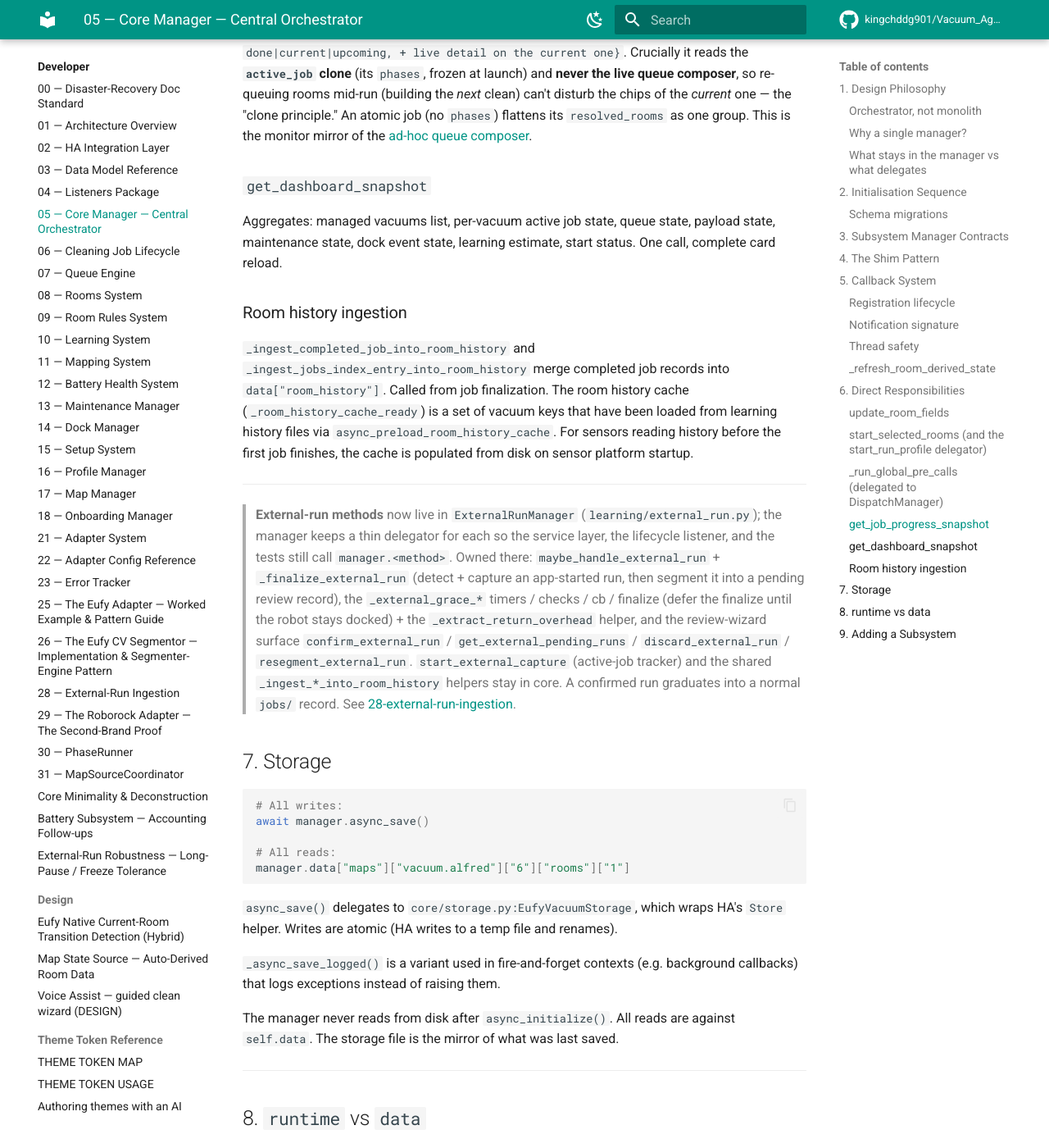
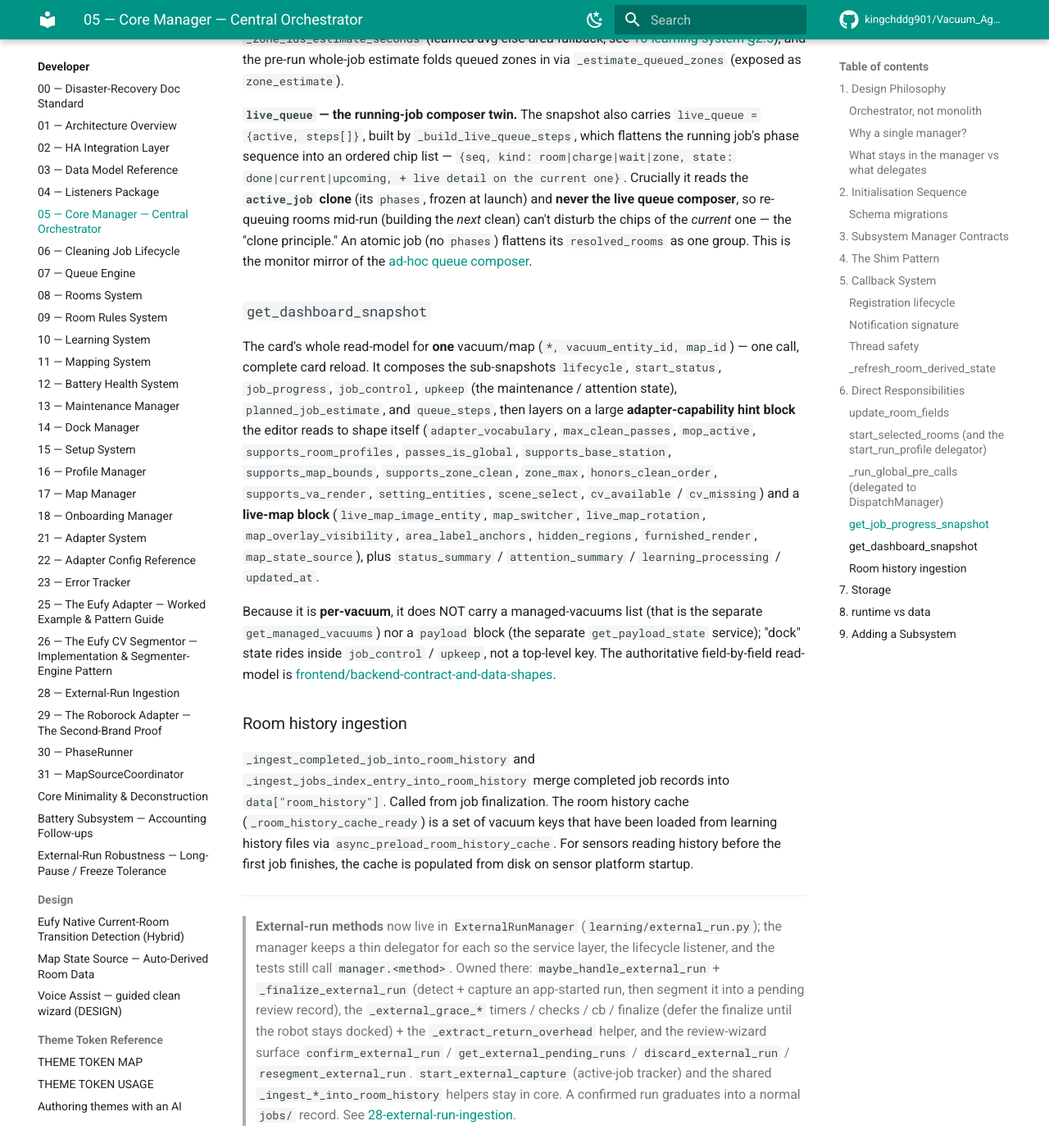
Before and after one commit to kingchddg901/Vacuum_Agent, an MkDocs documentation site: the page built from docs/dev/05-core-manager.md, in a window 1280 px wide and 1400 px high, scrolled down 9184 px. Shown: the whole window at 82% size. Built offline with MkDocs 1.6.1 and Material for MkDocs 9.7.7, drawn with Linux system fonts in a browser that asks for light colours; comment, search, counter and statistics services are not loaded; some of the changed text lies outside the part shown.

Commit message:
docs(dev): DR-grade 05-core-manager — fix dashboard-snapshot shape + provenance rot
Audited 05-core-manager.md (surfaced unaudited during the docs/dev reorg)
against core/manager.py. The owns-vs-delegates map — the #1 risk for an
orchestrator doc — verified fully current: all six extraction delegators
(dispatch/phase_runner/run_plan/external_run/map_source/live_room_refresh)
correctly labeled, every "owned" method genuinely owned, §2 construction order
and §3 constructor table byte-exact. Drift was one manager-owned return shape
plus provenance rot.

Fixes (docs-only, no code bugs — code correct, doc was stale):
- HIGH: §6 get_dashboard_snapshot "aggregates" list was confidently wrong —
  claimed a managed-vacuums list + payload state + a top-level dock key. It is
  a per-vacuum ~36-key read-model; managed-vacuums/payload are the SEPARATE
  get_managed_vacuums / get_payload_state methods. Rewrote to the real shape.
- MED: update_room_fields "and persists" — it is sync + in-memory with no
  async_save (the save is the service layer's), contradicting the doc's own §3.
- MED: 3 stale color-sentinel line-refs (1233->1261, 55->53, 1291-1295->1319-1323).
- MED: cross-ref both snapshot shapes to frontend/backend-contract-and-data-shapes.
- LOW: §2 flowchart now shows the _phase_dispatch_pending guard-clear step.
- LOW: resolve_active_map_id (was _resolve_active_map_id).
- LOW: awaiting_bounds_exit is force-cleared for path-optimizing brands
  (honors_clean_order is False -> Roborock).
- LOW: qualified §7 "never reads disk" — the room-history cache still lazy-loads
  learning-history files via async_preload_room_history_cache.

Added the 05 status row to 00 §7. mkdocs --strict green.

Co-Authored-By: Claude Opus 4.8 (1M context) <noreply@anthropic.com>

```diff
--- a/docs/dev/05-core-manager.md
+++ b/docs/dev/05-core-manager.md
@@ -82,6 +82,10 @@ Things that delegate to subsystems:
 async_initialize()
 ├── await self.storage.async_load()          → self.data populated from disk
 ├── self.data.setdefault(...)                → seed top-level keys
+├── release stale _phase_dispatch_pending    → clear the guard on loaded room-group
+│                                              jobs (a restart lost the watchdog);
+│                                              dock (charge_wait/wait) phases are
+│                                              RE-ARMED at the end, not here
 ├── drop "icons" block                       → one-time cleanup (removed platform)
 ├── ThemeManager(self.data)                  → self.themes
 ├── MaintenanceManager(manager=self)         → self.maintenance
@@ -185,7 +189,7 @@ and the shared caches/helpers each subsystem reads back through `self._manager`:
   `self._manager`.
 - `ExternalRunManager` — every external-run entry point delegates (`§7`); the
   SHARED room-history ingestion helpers (`_ingest_*_into_room_history`, also
-  driven by the normal completed-job finalize) and `_resolve_active_map_id` /
+  driven by the normal completed-job finalize) and `resolve_active_map_id` /
   `start_external_capture` stay in core and are reached via `self._manager`.
   `learning/__init__` exposes `ExternalRunManager` through a lazy `__getattr__`
   (its module imports two constants from `core.manager` at load time — deferring
@@ -277,8 +281,9 @@ orchestrate multiple subsystems or span too many data keys to belong to one.
 The most cross-cutting write in the system. Accepts a room update, applies it
 to `data["maps"]`, collapses the `floor_type` + `carpet_type` legacy shape,
 applies the appropriate profile, enforces carpet/mop protection rules, updates
-the summary, rebuilds derived queue/payload, fires room update callbacks, and
-persists. All in one atomic call.
+the summary, rebuilds derived queue/payload, and fires room update callbacks —
+all synchronously, in memory. It does **not** save: like every subsystem write
+(§3), the `await manager.async_save()` is the calling service handler's job.
 
 It also accepts a per-room `color` override. Unlike the `bool|None` /
 `str|None`-defaulted params (where `None` means "not provided"), `color`
@@ -352,13 +357,17 @@ suction stays max-wins. Detail:
 Reads active job state, computes elapsed/expected times per room (active_job),
 and emits a timing-only bounds-exit signal (`awaiting_bounds_exit`) — computed
 by the composer itself — when `current_room_elapsed_minutes` exceeds the
-timing-completion threshold; `mapping_available` / `mapping_used` are always
-`False`. Run-anomaly detection (stall / running-long / skipped) and the
+timing-completion threshold, but **force-cleared to `False` for a
+path-optimizing brand** (`capabilities.honors_clean_order is False`, e.g.
+Roborock), where the dispatched room order carries no meaning to exit from;
+`mapping_available` / `mapping_used` are always `False`. Run-anomaly detection (stall / running-long / skipped) and the
 one-shot `EVENT_STALL_DETECTED` / `EVENT_ROOM_SKIPPED` emission (deduped per
 room per job) are delegated to `ActiveJobTracker.detect_run_anomalies`
 (`jobs/active_job.py`), which owns the active-job dict and the dedup state; the
 composer hands it the already-resolved locals and reads the anomaly fields back
-into the snapshot. It then returns a complete card-ready progress payload.
+into the snapshot. It then returns a complete card-ready progress payload
+(field-by-field shape:
+[frontend/backend-contract-and-data-shapes](frontend/backend-contract-and-data-shapes.md#state-queries-read-only-response)).
 Still too many concerns to belong to a single subsystem.
 
 When the active phase is a `charge_wait` or `wait` stop (a stepped run docked
@@ -395,9 +404,25 @@ This is the monitor mirror of the [ad-hoc queue composer](07-queue-engine.md#the
 
 ### `get_dashboard_snapshot`
 
-Aggregates: managed vacuums list, per-vacuum active job state, queue state,
-payload state, maintenance state, dock event state, learning estimate, start
-status. One call, complete card reload.
+The card's whole read-model for **one** vacuum/map (`*, vacuum_entity_id,
+map_id`) — one call, complete card reload. It composes the sub-snapshots
+`lifecycle`, `start_status`, `job_progress`, `job_control`, `upkeep` (the
+maintenance / attention state), `planned_job_estimate`, and `queue_steps`, then
+layers on a large **adapter-capability hint block** the editor reads to shape
+itself (`adapter_vocabulary`, `max_clean_passes`, `mop_active`,
+`supports_room_profiles`, `passes_is_global`, `supports_base_station`,
+`supports_map_bounds`, `supports_zone_clean`, `zone_max`, `honors_clean_order`,
+`supports_va_render`, `setting_entities`, `scene_select`, `cv_available` /
+`cv_missing`) and a **live-map block** (`live_map_image_entity`, `map_switcher`,
+`live_map_rotation`, `map_overlay_visibility`, `area_label_anchors`,
+`hidden_regions`, `furnished_render`, `map_state_source`), plus `status_summary`
+/ `attention_summary` / `learning_processing` / `updated_at`.
+
+Because it is **per-vacuum**, it does NOT carry a managed-vacuums list (that is
+the separate `get_managed_vacuums`) nor a `payload` block (the separate
+`get_payload_state` service); "dock" state rides inside `job_control` /
+`upkeep`, not a top-level key. The authoritative field-by-field read-model is
+[frontend/backend-contract-and-data-shapes](frontend/backend-contract-and-data-shapes.md#state-queries-read-only-response).
 
 ### Room history ingestion
 
@@ -441,8 +466,12 @@ HA's `Store` helper. Writes are atomic (HA writes to a temp file and renames).
 `_async_save_logged()` is a variant used in fire-and-forget contexts (e.g.
 background callbacks) that logs exceptions instead of raising them.
 
-The manager never reads from disk after `async_initialize()`. All reads are
-against `self.data`. The storage file is the mirror of what was last saved.
+The manager never reads the **storage file** after `async_initialize()` — every
+`self.data` read is in-memory, and the storage file is just the mirror of what
+was last saved. (One narrow exception, on a *different* file: the room-history
+cache lazy-loads per-vacuum **learning-history** files off disk via
+`async_preload_room_history_cache` → `_load_room_history_cache_sync`, run in an
+executor for sensors that read history before the first job finishes — see §6.)
 
 ---
 
```
Also changed, not shown: other parts of docs/dev/05-core-manager.md (+2 -2 lines), docs/dev/00-disaster-recovery-standard.md (+1 -0 lines).
